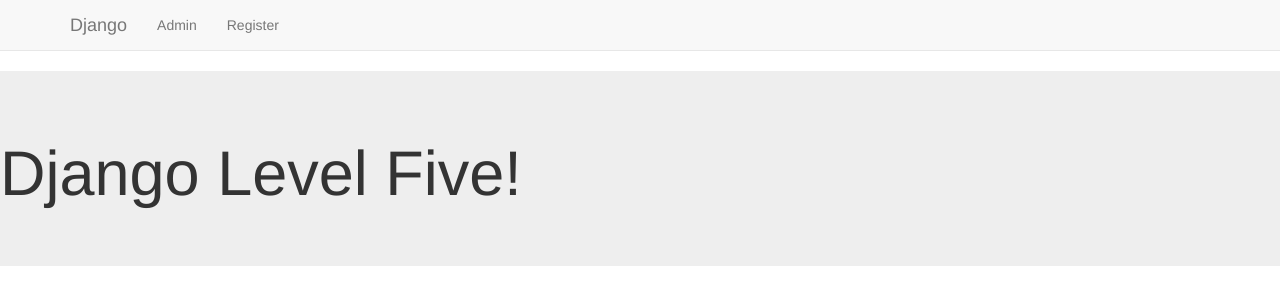
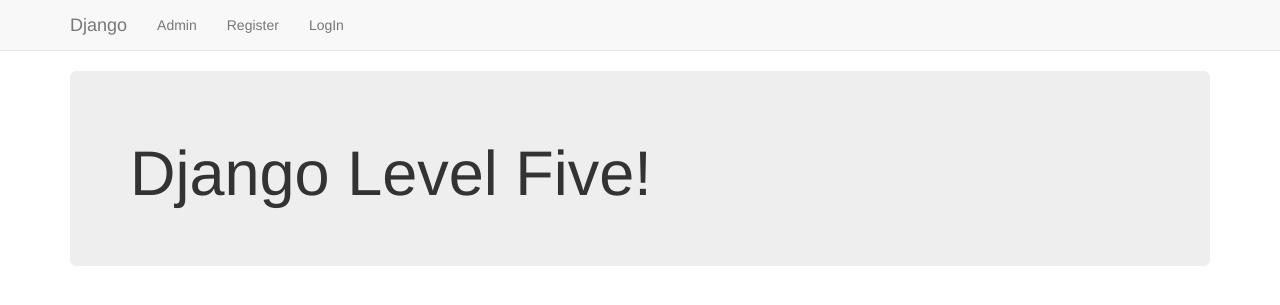
Before and after one commit to kshitiznjr11/Learning_User, a Django app: page / in a window 1280 px wide. Shown: the top 305 px of the page. Run offline with Django 4.2, Linux system fonts and the light colour scheme; some libraries are stand-ins or nearby versions.

Commit message:
registration

```diff
--- a/basic_app/urls.py
+++ b/basic_app/urls.py
@@ -6,4 +6,5 @@ app_name = 'basic-app'
 
 urlpatterns = [
     path('register/',views.register,name='register'),
+    path('user_login/',views.user_login,name="user_login")
 ]
--- a/basic_app/views.py
+++ b/basic_app/views.py
@@ -1,9 +1,24 @@
 from django.shortcuts import render
 from basic_app.forms import UserForm,UserProfileInfoForm
+
+#
+from django.contrib.auth import authenticate,login,logout
+from django.http import HttpResponseRedirect, HttpResponse
+from django.urls import reverse
+from django.contrib.auth.decorators import login_required
 
 # Create your views here.
 def index(request):
     return render(request,'basic_app/index.html')
+
+@login_required
+def special(request):
+    return HttpResponse("You are LoggedIn! Nice!")
+
+@login_required
+def user_logout(request):
+    logout(request)
+    return HttpResponseRedirect(reverse('index'))
 
 def register(request):
     registered =  False
@@ -33,3 +48,24 @@ def register(request):
                   {'user_form':user_form,
                    'profile_form':profile_form,
                    'registered':registered})
+
+def user_login(request):
+    if request.method == 'POST':
+        username = request.POST.get('username')
+        password = request.POST.get('password')
+
+        user = authenticate(username=username,password=password)
+
+        if user:
+            if user.is_active:
+                login(request,user)
+                return HttpResponseRedirect(reverse('index'))
+
+            else:
+                return HttpResponse("Account not active!")
+        else:
+            print("Some one tried to login and failed!")
+            print("Username: {} and Password: {}".format(username,password))
+            return HttpResponse("Invalid login details supplied!")
+    else:
+        return render(request,'basic_app/login.html',{})
--- a/learning_users/settings.py
+++ b/learning_users/settings.py
@@ -135,6 +135,8 @@ STATICFILES_DIRS = [STATIC_DIR,]
 MEDIA_ROOT =MEDIA_DIR
 MEDIA_URL = '/media/'
 
+
+LOGIN_URL = '/basic_app/user_login'
 # Default primary key field type
 # https://docs.djangoproject.com/en/4.1/ref/settings/#default-auto-field
 
--- a/learning_users/urls.py
+++ b/learning_users/urls.py
@@ -21,4 +21,6 @@ urlpatterns = [
     path('',views.index,name='index'),
     path("admin/", admin.site.urls),
     path('basic_app/',include('basic_app.urls',namespace='basic_app')),
+    path('logout/',views.user_logout,name="logout"),
+    path('special/',views.special,name="special"),
 ]
--- a/templates/basic_app/base.html
+++ b/templates/basic_app/base.html
@@ -11,6 +11,12 @@
                 <li><a class="navbar-brand" href="{% url 'index' %}">Django</a></li>
                 <li><a class="navbar-link" href="{% url 'admin:index' %}">Admin</a></li>
                 <li><a class="navbar-link" href="{% url 'basic_app:register' %}">Register</a></li>
+
+                {% if user.is_authenticated %}
+                    <li><a class="navbar-link" href="{% url 'logout' %}">Logout</a></li>
+                {% else %}
+                    <li><a class="navbar-link" href="{% url 'basic_app:user_login' %}">LogIn</a></li>
+                {% endif %}
             </ul>
         </div>
     </nav>
--- a/templates/basic_app/index.html
+++ b/templates/basic_app/index.html
@@ -1,7 +1,11 @@
 {% extends "basic_app/base.html" %}
+
 {% block body_block %}
-<div class="jumbotron">
-    <h1>Django Level Five!</h1>
+
+<div class="container">
+    <div class="jumbotron">
+        <h1>Django Level Five!</h1>
+    </div>
 </div>
 
 {% endblock %}
```
Also changed, not shown: templates/basic_app/login.html (+18 -0 lines), db.sqlite3, media/profile_pics/_MG_5203.JPG (added).
